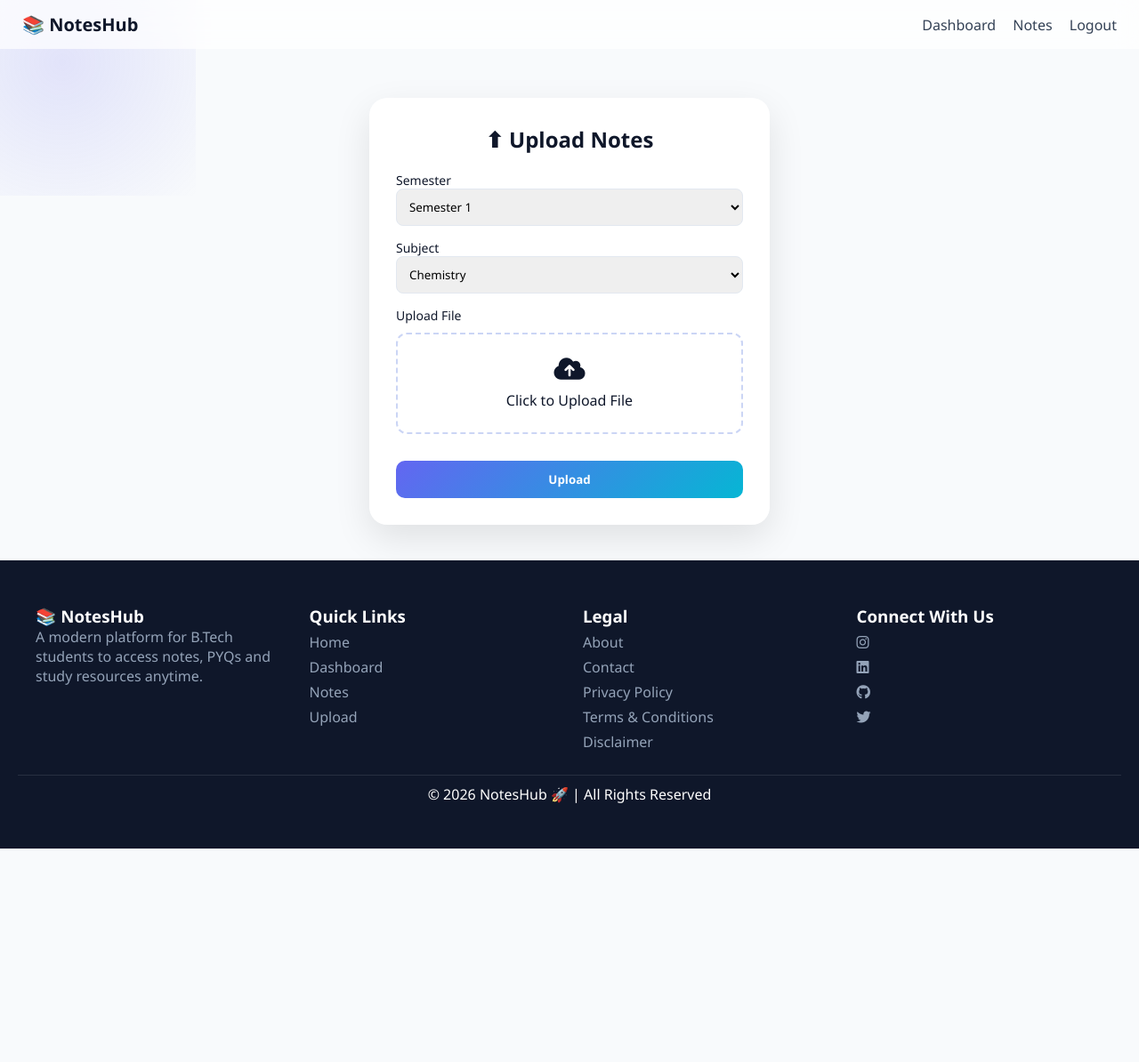
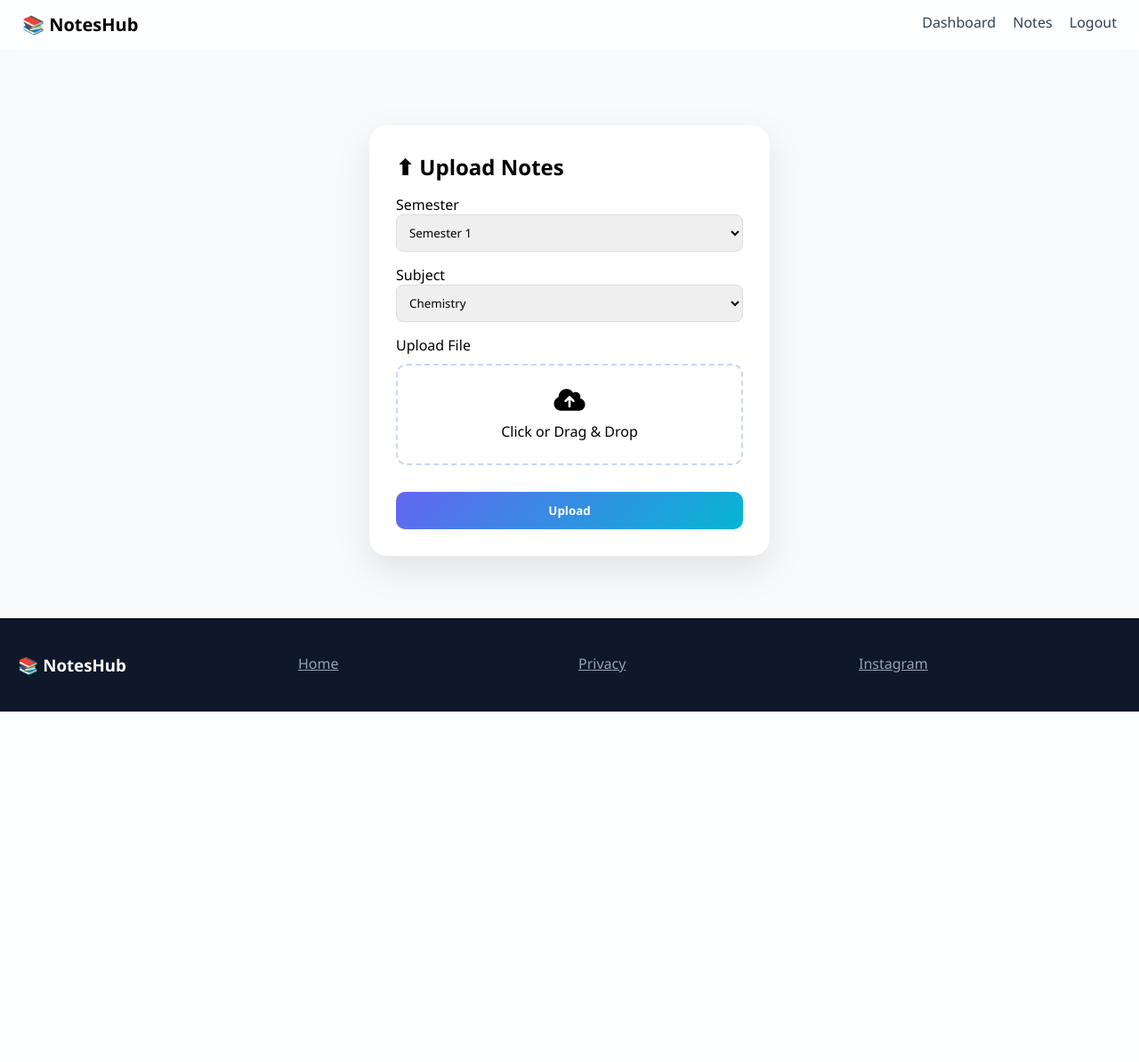
Before and after one commit to irahulvashisth01/ngf-knowledge-hub, a Flask app: page /upload in a window 1280 px wide; the page is wider, and only the part inside the window is pictured. Shown: the top 1194 px of that part at 89% size. After the commit the page ends 800 px from the top of that part, so only its background shows below. Run offline with Flask 3, Linux system fonts and the light colour scheme; a user stored in the database is signed in.

Commit message:
Fixed upload error + form action + final backend routes

```diff
--- a/app.py
+++ b/app.py
@@ -1,4 +1,4 @@
-from flask import Flask, render_template, request, redirect, session, url_for, send_from_directory, flash
+from flask import Flask, render_template, request, redirect, session, url_for, send_from_directory
 import sqlite3
 import os
 
@@ -40,17 +40,16 @@ create_default_admin()
 
 
 # ---------------- AUTH HELPERS ----------------
-def is_logged_in():
+def login_required():
     return "user" in session
 
 
-def is_admin():
+def admin_required():
     return session.get("role") == "admin"
 
 
 def login_required_redirect():
-    flash("Please login to continue 📚")
-    return redirect(url_for("login", next=request.url))
+    return redirect(url_for("login", next=request.path))
 
 
 # ---------------- SUBJECT DATA ----------------
@@ -88,8 +87,7 @@ def register():
         cur.execute("SELECT * FROM users WHERE email=?", (email,))
         if cur.fetchone():
             conn.close()
-            flash("Email already exists ❌")
-            return redirect("/register")
+            return "⚠️ Email already exists"
 
         cur.execute(
             "INSERT INTO users(name,email,mobile) VALUES(?,?,?)",
@@ -98,8 +96,7 @@ def register():
         conn.commit()
         conn.close()
 
-        flash("Registration successful ✅ Please login")
-        return redirect("/login")
+        return redirect(url_for("login"))
 
     return render_template("register.html")
 
@@ -122,11 +119,9 @@ def login():
             session["user"] = user["name"]
             session["role"] = user["role"]
 
-            next_page = request.args.get("next")
-            return redirect(next_page if next_page else url_for("dashboard"))
+            return redirect(request.args.get("next") or url_for("dashboard"))
 
-        flash("Invalid login details ❌")
-        return redirect("/login")
+        return "❌ Invalid details"
 
     return render_template("login.html")
 
@@ -135,8 +130,7 @@ def login():
 @app.route("/logout")
 def logout():
     session.clear()
-    flash("Logged out successfully 👋")
-    return redirect("/")
+    return redirect(url_for("home"))
 
 
 # ---------------- DASHBOARD (PUBLIC) ----------------
@@ -145,7 +139,7 @@ def dashboard():
     return render_template("dashboard.html")
 
 
-# ---------------- SEARCH ----------------
+# ---------------- SEARCH (PUBLIC) ----------------
 @app.route("/search")
 def search():
     query = request.args.get("q", "")
@@ -166,13 +160,13 @@ def search():
     return render_template("search.html", results=results, query=query)
 
 
-# ---------------- BTECH ----------------
+# ---------------- BTECH (PUBLIC) ----------------
 @app.route("/btech")
 def btech():
     return render_template("btech.html")
 
 
-# ---------------- SEMESTER ----------------
+# ---------------- SEMESTER (PUBLIC) ----------------
 @app.route("/semester/<int:sem>")
 def semester(sem):
     return render_template(
@@ -182,28 +176,7 @@ def semester(sem):
     )
 
 
-@app.route('/about')
-def about():
-    return render_template('about.html')
-
-@app.route('/contact')
-def contact():
-    return render_template('contact.html')
-
-@app.route('/privacy')
-def privacy():
-    return render_template('privacy.html')
-
-@app.route('/terms')
-def terms():
-    return render_template('terms.html')
-
-@app.route('/disclaimer')
-def disclaimer():
-    return render_template('disclaimer.html')
-
-
-# ---------------- NOTES ----------------
+# ---------------- NOTES (PUBLIC) ----------------
 @app.route("/notes/<subject>/<int:sem>")
 def notes(subject, sem):
     conn = get_db_connection()
@@ -220,20 +193,23 @@ def notes(subject, sem):
     return render_template("notes.html", notes=notes, subject=subject)
 
 
-# ---------------- VIEW ----------------
+# ---------------- VIEW (LOGIN REQUIRED) ----------------
 @app.route("/view/<filename>")
 def view_file(filename):
-    if not is_logged_in():
+    if not login_required():
         return login_required_redirect()
 
-    return send_from_directory(Config.UPLOAD_FOLDER, filename)
+    return send_from_directory(
+        Config.UPLOAD_FOLDER,
+        filename
+    )
 
 
-# ---------------- DOWNLOAD ----------------
+# ---------------- DOWNLOAD (LOGIN REQUIRED) ----------------
 @app.route("/download/<filename>")
 def download_file(filename):
-    if not is_logged_in():
-        return redirect(url_for("login", next=request.url))
+    if not login_required():
+        return login_required_redirect()
 
     conn = get_db_connection()
     conn.execute("""
@@ -250,49 +226,11 @@ def download_file(filename):
         as_attachment=True
     )
 
-#------------------Profile----------------
-@app.route("/profile")
-def profile():
-    if "user" not in session:
-        return redirect("/login")
 
-    conn = get_db_connection()
-    user = conn.execute("SELECT * FROM users WHERE name=?", (session["user"],)).fetchone()
-    conn.close()
-
-    return render_template("profile.html", user=user)
-
-#---------------- EDIT PROFILE ----------------
-
-@app.route("/update_profile", methods=["POST"])
-def update_profile():
-    if "user" not in session:
-        return redirect("/login")
-
-    file = request.files.get("image")
-
-    if file and file.filename != "":
-        filename = file.filename
-        filepath = os.path.join("static/profile", filename)
-
-        os.makedirs("static/profile", exist_ok=True)
-        file.save(filepath)
-
-        conn = get_db_connection()
-        conn.execute(
-            "UPDATE users SET profile_image=? WHERE name=?",
-            (filename, session["user"])
-        )
-        conn.commit()
-        conn.close()
-
-    return redirect("/profile")
-
-
-# ---------------- UPLOAD ----------------
+# ---------------- UPLOAD (LOGIN REQUIRED) ----------------
 @app.route("/upload", methods=["GET", "POST"])
 def upload():
-    if not is_logged_in():
+    if not login_required():
         return login_required_redirect()
 
     if request.method == "POST":
@@ -301,8 +239,7 @@ def upload():
         semester = request.form.get("semester")
 
         if not file or file.filename == "":
-            flash("No file selected ❌")
-            return redirect("/upload")
+            return "❌ No file selected"
 
         filename = file.filename
         file.save(os.path.join(Config.UPLOAD_FOLDER, filename))
@@ -316,20 +253,19 @@ def upload():
         conn.commit()
         conn.close()
 
-        flash("Uploaded successfully (Pending Approval) ✅")
-        return redirect("/dashboard")
+        return "✅ Uploaded (Pending Approval)"
 
     return render_template("upload.html", subjects=SUBJECTS)
 
 
-# ---------------- ADMIN ----------------
+# ---------------- ADMIN PANEL ----------------
 @app.route("/admin")
 def admin():
-    if not is_logged_in():
+    if not login_required():
         return login_required_redirect()
 
-    if not is_admin():
-        return "Access Denied ⛔"
+    if not admin_required():
+        return "⛔ Access Denied"
 
     conn = get_db_connection()
     cur = conn.cursor()
@@ -356,7 +292,7 @@ def admin():
 # ---------------- ADMIN ACTIONS ----------------
 @app.route("/approve/<int:id>")
 def approve(id):
-    if not is_admin():
+    if not admin_required():
         return "Access Denied"
 
     conn = get_db_connection()
@@ -369,11 +305,42 @@ def approve(id):
 
 @app.route("/delete/<int:id>")
 def delete(id):
-    if not is_admin():
+    if not admin_required():
         return "Access Denied"
 
     conn = get_db_connection()
     conn.execute("DELETE FROM notes WHERE id=?", (id,))
+    conn.commit()
+    conn.close()
+
+    return redirect("/admin")
+
+
+@app.route("/make_admin/<int:id>")
+def make_admin(id):
+    if not admin_required():
+        return "Access Denied"
+
+    conn = get_db_connection()
+    conn.execute("UPDATE users SET role='admin' WHERE id=?", (id,))
+    conn.commit()
+    conn.close()
+
+    return redirect("/admin")
+
+
+@app.route("/remove_admin/<int:id>")
+def remove_admin(id):
+    if not admin_required():
+        return "Access Denied"
+
+    conn = get_db_connection()
+    user = conn.execute("SELECT * FROM users WHERE id=?", (id,)).fetchone()
+
+    if user["name"] == session["user"]:
+        return "⚠️ Cannot remove yourself"
+
+    conn.execute("UPDATE users SET role='user' WHERE id=?", (id,))
     conn.commit()
     conn.close()
 
@@ -386,10 +353,43 @@ def page_not_found(e):
     return "<h2>404 - Page Not Found</h2>", 404
 
 
+# ---------------- LEGAL & INFO PAGES ----------------
+
+@app.route('/about')
+def about():
+    return render_template('about.html')
+
+
+@app.route('/contact')
+def contact():
+    return render_template('contact.html')
+
+
+@app.route('/privacy')
+def privacy():
+    return render_template('privacy.html')
+
+
+@app.route('/terms')
+def terms():
+    return render_template('terms.html')
+
+
+@app.route('/disclaimer')
+def disclaimer():
+    return render_template('disclaimer.html')
+
+
+# ---------------- ERROR HANDLING ----------------
+
+@app.errorhandler(404)
+def page_not_found(e):
+    return "<h2>404 - Page Not Found</h2>", 404
+
+
 @app.errorhandler(500)
 def internal_error(e):
-    return "<h2>500 - Internal Server Error</h2>", 500
-
+    return "<h2>500 - Internal Server Error (Check templates)</h2>", 500
 
 # ---------------- RUN ----------------
 if __name__ == "__main__":
--- a/templates/dashboard.html
+++ b/templates/dashboard.html
@@ -206,6 +206,12 @@ body::after{
         <h3>⬆ Upload Notes</h3>
       </a>
 
+      {% if session.get('role') == 'admin' %}
+      <a href="/admin" class="card" style="background:#111827;color:white;">
+        <h3>👑 Admin Panel</h3>
+      </a>
+      {% endif %}
+
     </div>
 
   </div>
--- a/templates/upload.html
+++ b/templates/upload.html
@@ -17,22 +17,10 @@
 
 body{
   background:#f8fafc;
-  color:#0f172a;
   display:flex;
   flex-direction:column;
   min-height:100vh;
   padding-top:70px;
-}
-
-/* BACKGROUND GLOW */
-body::before{
-  content:"";
-  position:fixed;
-  width:300px;height:300px;
-  background:radial-gradient(circle,#6366f1,transparent);
-  top:-80px;left:-80px;
-  opacity:0.15;
-  z-index:-1;
 }
 
 /* ===== NAVBAR ===== */
@@ -44,18 +32,15 @@ body::before{
   padding:14px 25px;
   display:flex;
   justify-content:space-between;
-  align-items:center;
 }
 
 .logo{font-size:20px;font-weight:600;}
 
 .nav-links a{
-  color:#334155;
   margin-left:15px;
   text-decoration:none;
+  color:#334155;
 }
-
-.nav-links a:hover{color:#000;}
 
 /* ===== MAIN ===== */
 .main{
@@ -74,25 +59,22 @@ body::before{
   border-radius:20px;
   padding:30px;
   box-shadow:0 15px 40px rgba(0,0,0,0.1);
+  animation:fadeUp 0.5s ease;
 }
 
-.upload-card h2{
-  text-align:center;
-  margin-bottom:20px;
+@keyframes fadeUp{
+  from{opacity:0;transform:translateY(20px);}
+  to{opacity:1;transform:translateY(0);}
 }
 
 /* INPUT */
-label{
-  margin-top:15px;
-  display:block;
-  font-size:14px;
-}
+label{margin-top:15px;display:block;}
 
 select{
   width:100%;
   padding:10px;
   border-radius:8px;
-  border:1px solid #e2e8f0;
+  border:1px solid #ddd;
 }
 
 /* DROP AREA */
@@ -103,10 +85,13 @@ select{
   border-radius:12px;
   text-align:center;
   cursor:pointer;
+  position:relative;
+  transition:0.3s;
 }
 
-.drop-area:hover{
-  background:#f1f5f9;
+.drop-area.dragover{
+  background:#eef2ff;
+  border-color:#6366f1;
 }
 
 .drop-area i{
@@ -114,12 +99,14 @@ select{
   margin-bottom:10px;
 }
 
-/* FILE INPUT */
 .drop-area input{
   position:absolute;
   width:100%;
   height:100%;
+  top:0;
+  left:0;
   opacity:0;
+  cursor:pointer;
 }
 
 /* FILE INFO */
@@ -129,19 +116,11 @@ select{
   font-size:14px;
 }
 
-/* PROGRESS */
-.progress-container{
-  margin-top:15px;
-  background:#e2e8f0;
-  border-radius:10px;
-  overflow:hidden;
-  display:none;
-}
-
-.progress-bar{
-  height:10px;
-  width:0%;
-  background:#10b981;
+/* ERROR */
+.error{
+  color:red;
+  text-align:center;
+  margin-top:10px;
 }
 
 /* BUTTON */
@@ -155,41 +134,47 @@ select{
   color:white;
   font-weight:bold;
   cursor:pointer;
+  transition:0.3s;
 }
 
-.btn:hover{
-  transform:translateY(-2px);
+.btn:hover{transform:translateY(-2px);}
+
+/* PROGRESS */
+.progress-container{
+  margin-top:15px;
+  background:#e2e8f0;
+  border-radius:10px;
+  display:none;
 }
 
-/* ===== FOOTER ===== */
+.progress-bar{
+  height:10px;
+  width:0%;
+  background:linear-gradient(135deg,#10b981,#059669);
+  transition:0.3s;
+}
+
+/* FOOTER */
 .footer{
   background:#0f172a;
   color:white;
-  padding:50px 20px;
+  padding:40px 20px;
 }
 
 .footer-container{
   display:grid;
   grid-template-columns:repeat(4,1fr);
-  gap:30px;
-  max-width:1200px;
-  margin:auto;
+  gap:20px;
 }
 
 .footer a{
+  color:#94a3b8;
   display:block;
-  color:#94a3b8;
-  margin:6px 0;
-  text-decoration:none;
 }
 
-.footer a:hover{color:white;}
-
-.footer-bottom{
-  text-align:center;
-  margin-top:20px;
-  border-top:1px solid rgba(255,255,255,0.1);
-  padding-top:10px;
+/* MOBILE */
+@media(max-width:768px){
+  .footer-container{grid-template-columns:1fr;}
 }
 
 </style>
@@ -207,9 +192,7 @@ select{
   </div>
 </div>
 
-<!-- MAIN -->
 <div class="main">
-
   <div class="upload-card">
 
     <h2>⬆ Upload Notes</h2>
@@ -219,7 +202,7 @@ select{
       <label>Semester</label>
       <select name="semester" id="semester" onchange="updateSubjects()">
         {% for i in range(1,9) %}
-          <option value="{{i}}">Semester {{i}}</option>
+        <option value="{{i}}">Semester {{i}}</option>
         {% endfor %}
       </select>
 
@@ -228,13 +211,14 @@ select{
 
       <label>Upload File</label>
 
-      <div class="drop-area">
+      <div class="drop-area" id="dropArea">
         <i class="fas fa-cloud-upload-alt"></i>
-        <p>Click to Upload File</p>
+        <p>Click or Drag & Drop</p>
         <input type="file" name="file" id="fileInput" required>
       </div>
 
       <div class="file-info" id="fileInfo"></div>
+      <div class="error" id="errorMsg"></div>
 
       <div class="progress-container" id="progressContainer">
         <div class="progress-bar" id="progressBar"></div>
@@ -245,102 +229,88 @@ select{
     </form>
 
   </div>
-
 </div>
 
-<!-- FOOTER -->
 <footer class="footer">
-
   <div class="footer-container">
-
-    <!-- ABOUT -->
-    <div>
-      <h3>📚 NotesHub</h3>
-      <p style="color:#94a3b8;">
-        A modern platform for B.Tech students to access notes, PYQs and study resources anytime.
-      </p>
-    </div>
-
-    <!-- QUICK LINKS -->
-    <div>
-      <h3>Quick Links</h3>
-      <a href="{{ url_for('dashboard') }}">Home</a>
-      <a href="/dashboard">Dashboard</a>
-      <a href="/btech">Notes</a>
-      <a href="/upload">Upload</a>
-    </div>
-
-    <!-- LEGAL -->
-    <div>
-      <h3>Legal</h3>
-      <a href="/about">About</a>
-      <a href="/contact">Contact</a>
-      <a href="/privacy">Privacy Policy</a>
-      <a href="/terms">Terms & Conditions</a>
-      <a href="/disclaimer">Disclaimer</a>
-    </div>
-
-    <!-- SOCIAL -->
-    <div>
-      <h3>Connect With Us</h3>
-      <div class="social-icons">
-        <a href="#"><i class="fab fa-instagram"></i></a>
-        <a href="#"><i class="fab fa-linkedin"></i></a>
-        <a href="#"><i class="fab fa-github"></i></a>
-        <a href="#"><i class="fab fa-twitter"></i></a>
-      </div>
-    </div>
-
+    <div><h3>📚 NotesHub</h3></div>
+    <div><a href="/dashboard">Home</a></div>
+    <div><a href="/privacy">Privacy</a></div>
+    <div><a href="#">Instagram</a></div>
   </div>
-
-  <div class="footer-bottom">
-    © 2026 NotesHub 🚀 | All Rights Reserved
-  </div>
-
 </footer>
 
 <script>
 
-const SUBJECTS = {{ subjects | tojson }};
+/* SUBJECT */
+const SUBJECTS = {{ subjects | tojson if subjects else '{}' }};
 
 function updateSubjects(){
   let sem = document.getElementById("semester").value;
   let subject = document.getElementById("subject");
-  subject.innerHTML = "";
+  subject.innerHTML="";
 
-  SUBJECTS[sem].forEach(sub=>{
-    let option = document.createElement("option");
-    option.value = sub;
-    option.text = sub;
-    subject.appendChild(option);
-  });
+  if(SUBJECTS[sem]){
+    SUBJECTS[sem].forEach(s=>{
+      let opt=document.createElement("option");
+      opt.value=s; opt.text=s;
+      subject.appendChild(opt);
+    });
+  }
 }
 
-window.onload = updateSubjects;
+window.onload=updateSubjects;
 
-const fileInput = document.getElementById("fileInput");
-const fileInfo = document.getElementById("fileInfo");
+/* FILE VALIDATION */
+const fileInput=document.getElementById("fileInput");
+const fileInfo=document.getElementById("fileInfo");
+const errorMsg=document.getElementById("errorMsg");
 
-fileInput.addEventListener("change", ()=>{
-  let file = fileInput.files[0];
+fileInput.addEventListener("change",()=>{
+  let file=fileInput.files[0];
+
   if(file){
-    fileInfo.innerText = "Selected: " + file.name;
+    if(file.size > 10*1024*1024){
+      errorMsg.innerText="File too large (Max 10MB)";
+      fileInput.value="";
+      return;
+    }
+
+    errorMsg.innerText="";
+    fileInfo.innerText="Selected: "+file.name;
   }
 });
 
-const form = document.getElementById("uploadForm");
-const progressBar = document.getElementById("progressBar");
-const progressContainer = document.getElementById("progressContainer");
+/* DRAG DROP */
+const dropArea=document.getElementById("dropArea");
 
-form.addEventListener("submit", function(){
-  progressContainer.style.display="block";
+dropArea.addEventListener("dragover",(e)=>{
+  e.preventDefault();
+  dropArea.classList.add("dragover");
+});
 
-  let width=0;
-  let interval=setInterval(()=>{
-    if(width>=90) clearInterval(interval);
-    width+=10;
-    progressBar.style.width=width+"%";
-  },200);
+dropArea.addEventListener("dragleave",()=>{
+  dropArea.classList.remove("dragover");
+});
+
+dropArea.addEventListener("drop",(e)=>{
+  e.preventDefault();
+  dropArea.classList.remove("dragover");
+  fileInput.files=e.dataTransfer.files;
+});
+
+/* PROGRESS */
+document.getElementById("uploadForm").addEventListener("submit",()=>{
+  let bar=document.getElementById("progressBar");
+  let box=document.getElementById("progressContainer");
+  box.style.display="block";
+
+  let w=0;
+  let i=setInterval(()=>{
+    if(w>=95) clearInterval(i);
+    w+=5;
+    bar.style.width=w+"%";
+  },150);
 });
 
 </script>
```
Also changed, not shown: database.db (added), db.sqlite3, 1 other file.
